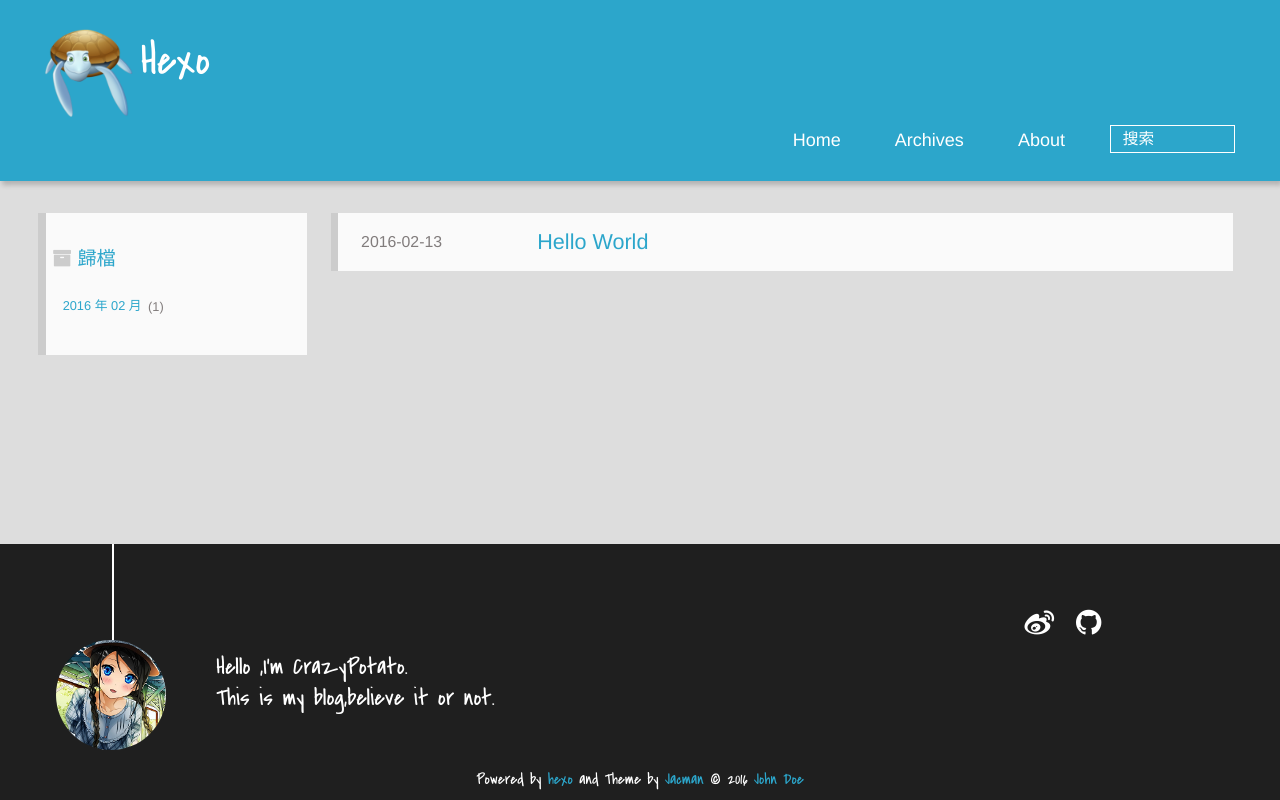
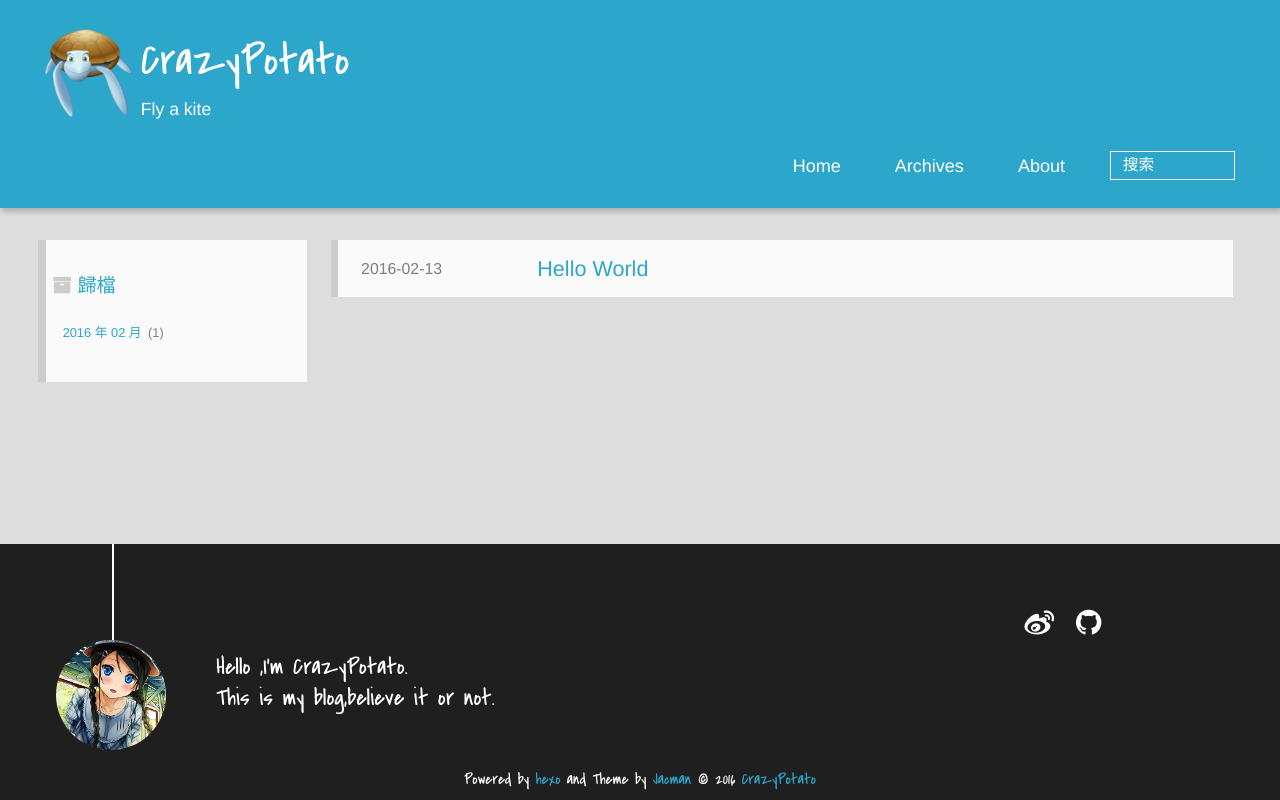
Before and after one commit to chanxiaohui/xhuichen.github.io, a plain HTML site: page archives/index.html in a window 1280 px wide. Drawn offline with Linux system fonts and the light colour scheme; a script that the page names is missing.

Commit message:
Site updated: 2016-02-13 16:46:27

```diff
--- a/archives/index.html
+++ b/archives/index.html
@@ -4,25 +4,25 @@
 <head>
   <meta charset="UTF-8">
 
-    <title>歸檔 | Hexo</title>
+    <title>歸檔 | CrazyPotato</title>
     <meta name="viewport" content="width=device-width, initial-scale=1,user-scalable=no">
 
-    <meta name="author" content="John Doe">
+    <meta name="author" content="CrazyPotato">
 
 
 
     <meta name="description">
 <meta property="og:type" content="website">
-<meta property="og:title" content="Hexo">
+<meta property="og:title" content="CrazyPotato">
 <meta property="og:url" content="http://yoursite.com/archives/index.html">
-<meta property="og:site_name" content="Hexo">
+<meta property="og:site_name" content="CrazyPotato">
 <meta property="og:description">
 <meta name="twitter:card" content="summary">
-<meta name="twitter:title" content="Hexo">
+<meta name="twitter:title" content="CrazyPotato">
 <meta name="twitter:description">
 
 
-    <link rel="alternative" href="/atom.xml" title="Hexo" type="application/atom+xml">
+    <link rel="alternative" href="/atom.xml" title="CrazyPotato" type="application/atom+xml">
 
 
     <link rel="icon" href="/img/favicon.ico">
@@ -40,12 +40,12 @@
 <div>
 
 			<div id="imglogo">
-				<a href="/"><img src="/img/logo.png" alt="Hexo" title="Hexo"/></a>
+				<a href="/"><img src="/img/logo.png" alt="CrazyPotato" title="CrazyPotato"/></a>
 			</div>
 
 			<div id="textlogo">
-				<h1 class="site-name"><a href="/" title="Hexo">Hexo</a></h1>
-				<h2 class="blog-motto"></h2>
+				<h1 class="site-name"><a href="/" title="CrazyPotato">CrazyPotato</a></h1>
+				<h2 class="blog-motto">Fly a kite</h2>
 			</div>
 			<div class="navbar"><a class="navbutton navmobile" href="#" title="菜單">
 			</a></div>
@@ -139,7 +139,7 @@
 		<p class="copyright">
 		Powered by <a href="http://hexo.io" target="_blank" title="hexo">hexo</a> and Theme by <a href="https://github.com/wuchong/jacman" target="_blank" title="Jacman">Jacman</a> © 2016
 
-		<a href="/about" target="_blank" title="John Doe">John Doe</a>
+		<a href="/about" target="_blank" title="CrazyPotato">CrazyPotato</a>
 
 
 		</p>
--- a/index.html
+++ b/index.html
@@ -4,25 +4,25 @@
 <head>
   <meta charset="UTF-8">
 
-    <title>Hexo</title>
+    <title>CrazyPotato</title>
     <meta name="viewport" content="width=device-width, initial-scale=1,user-scalable=no">
 
-    <meta name="author" content="John Doe">
+    <meta name="author" content="CrazyPotato">
 
 
 
     <meta name="description">
 <meta property="og:type" content="website">
-<meta property="og:title" content="Hexo">
+<meta property="og:title" content="CrazyPotato">
 <meta property="og:url" content="http://yoursite.com/index.html">
-<meta property="og:site_name" content="Hexo">
+<meta property="og:site_name" content="CrazyPotato">
 <meta property="og:description">
 <meta name="twitter:card" content="summary">
-<meta name="twitter:title" content="Hexo">
+<meta name="twitter:title" content="CrazyPotato">
 <meta name="twitter:description">
 
 
-    <link rel="alternative" href="/atom.xml" title="Hexo" type="application/atom+xml">
+    <link rel="alternative" href="/atom.xml" title="CrazyPotato" type="application/atom+xml">
 
 
     <link rel="icon" href="/img/favicon.ico">
@@ -40,12 +40,12 @@
 <div>
 
 			<div id="imglogo">
-				<a href="/"><img src="/img/logo.png" alt="Hexo" title="Hexo"/></a>
+				<a href="/"><img src="/img/logo.png" alt="CrazyPotato" title="CrazyPotato"/></a>
 			</div>
 
 			<div id="textlogo">
-				<h1 class="site-name"><a href="/" title="Hexo">Hexo</a></h1>
-				<h2 class="blog-motto"></h2>
+				<h1 class="site-name"><a href="/" title="CrazyPotato">CrazyPotato</a></h1>
+				<h2 class="blog-motto">Fly a kite</h2>
 			</div>
 			<div class="navbar"><a class="navbutton navmobile" href="#" title="菜單">
 			</a></div>
@@ -85,7 +85,7 @@
   </h1>
   <p class="article-author">By
 
-		<a href="/about" title="John Doe" target="_blank" itemprop="author">John Doe</a>
+		<a href="/about" title="CrazyPotato" target="_blank" itemprop="author">CrazyPotato</a>
 
   <p class="article-time">
     <time datetime="2016-02-13T03:33:51.026Z" itemprop="datePublished"> 發表於 2016-02-13</time>
@@ -225,7 +225,7 @@
 		<p class="copyright">
 		Powered by <a href="http://hexo.io" target="_blank" title="hexo">hexo</a> and Theme by <a href="https://github.com/wuchong/jacman" target="_blank" title="Jacman">Jacman</a> © 2016
 
-		<a href="/about" target="_blank" title="John Doe">John Doe</a>
+		<a href="/about" target="_blank" title="CrazyPotato">CrazyPotato</a>
 
 
 		</p>
```
Also changed, not shown: 2016/02/13/hello-world/index.html (+10 -10 lines), archives/2016/02/index.html (+10 -10 lines), archives/2016/index.html (+10 -10 lines).
